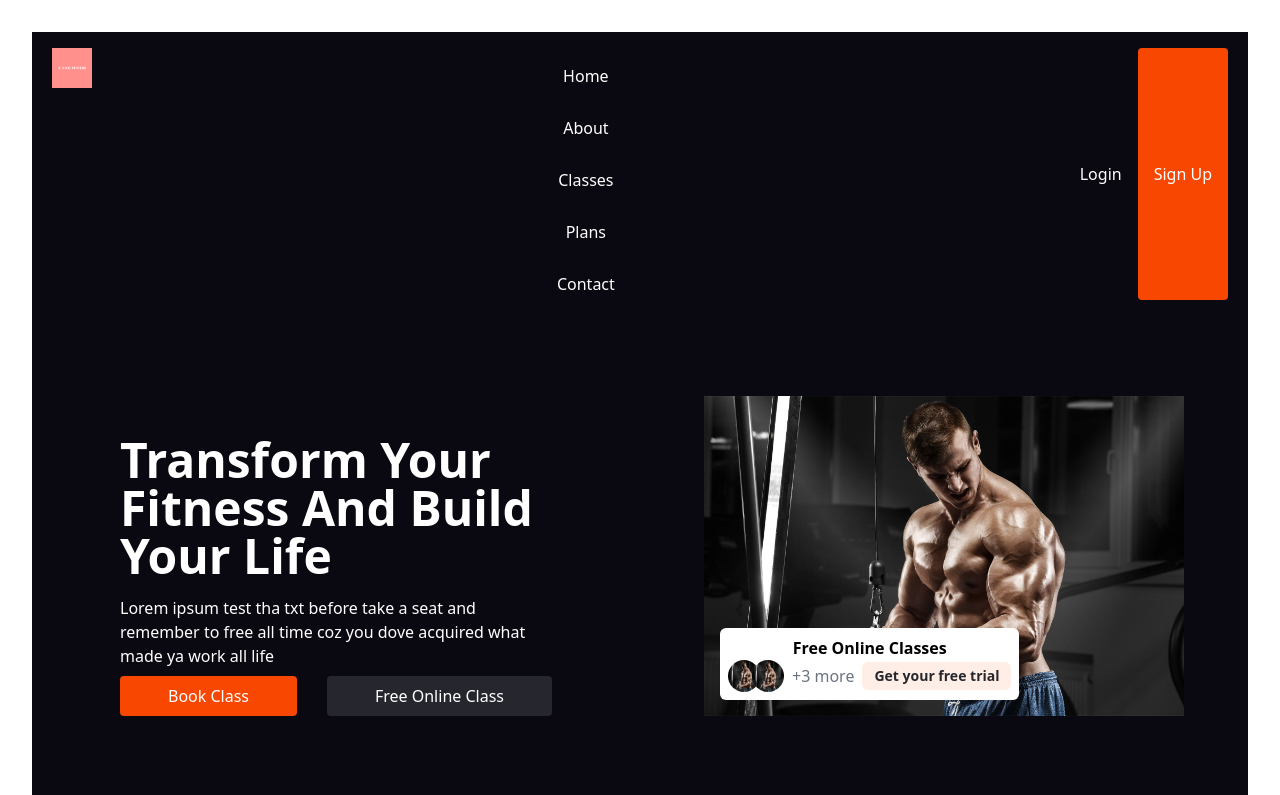
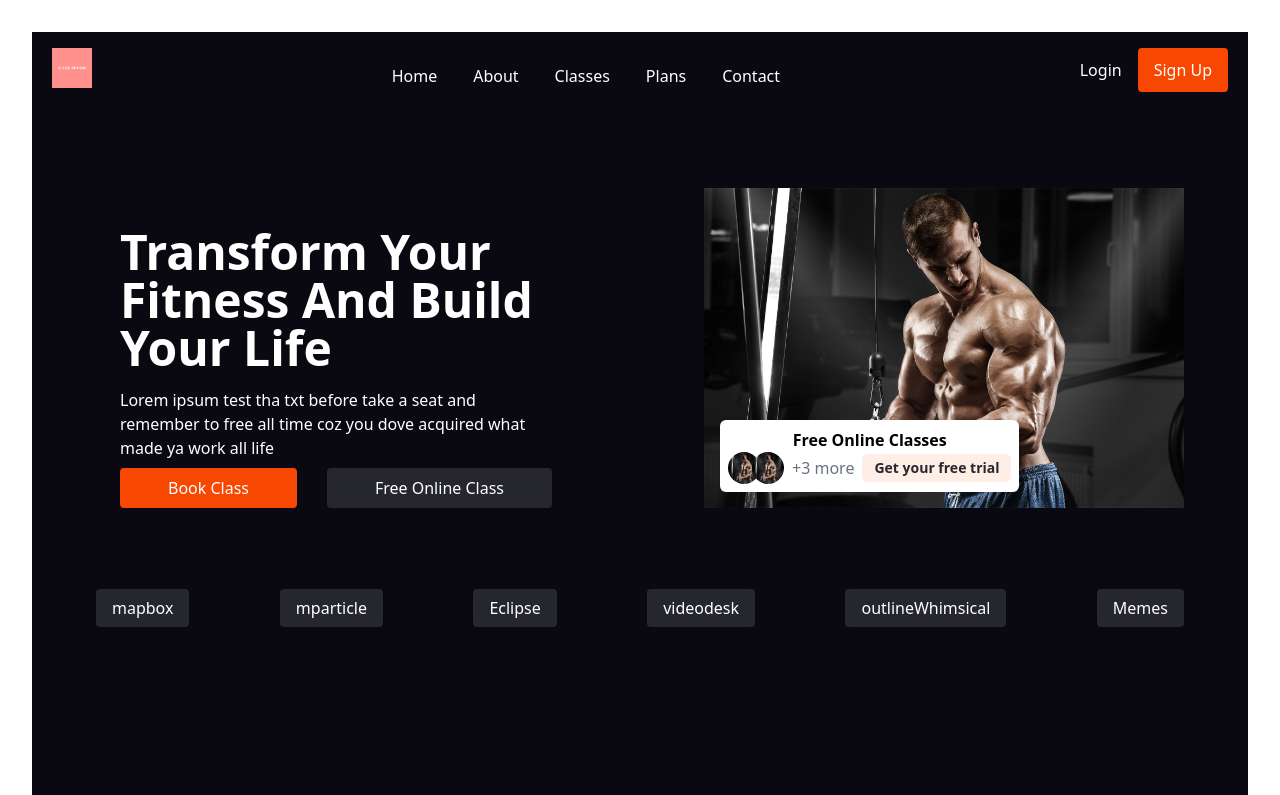
Before and after one commit to DC-21/GymWeb, a React (Vite) app: page / in a window 1280 px wide. Shown: the top 795 px of the page. Built offline with nearby package versions, Linux system fonts and the light colour scheme.

Commit message:
first commit

```diff
--- a/src/App.jsx
+++ b/src/App.jsx
@@ -12,7 +12,7 @@ export default function App() {
         <img className='w-10 h-10' src={logo}/>
       </div>
       <div>
-        <ul className='sm:flex-col flex gap-5 pt-3 cursor-pointer'>
+        <ul className='flex gap-5 pt-3 cursor-pointer'>
           <li className='text-white hover:bg-orange-700 rounded-md px-2 py-1'>
             <a>Home</a>
           </li>
@@ -108,7 +108,7 @@ export default function App() {
           Errytime they see me balling</p>
         </div>
         <div>
-          <div className="flex">
+          <div className="md:flex lg:flex sm:grid-cols-1 ">
             <div>
             <img  className='items-center px-6  mt-10 rounded' src={fit}/>
             </div>
```
